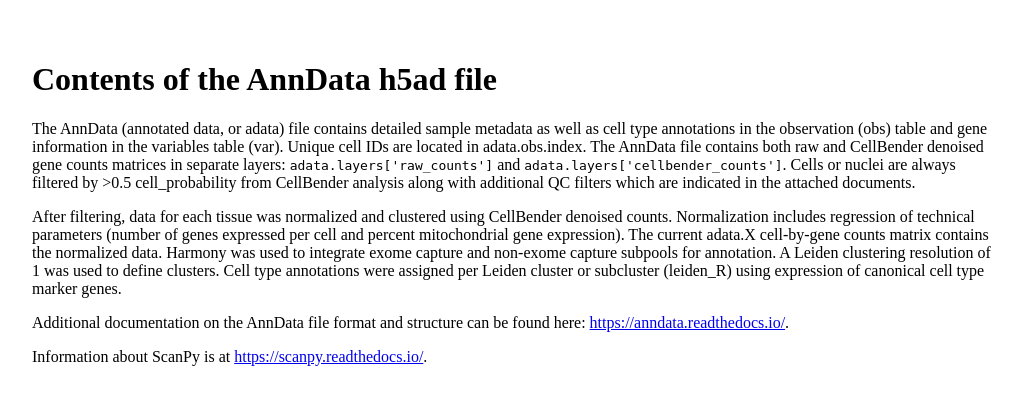
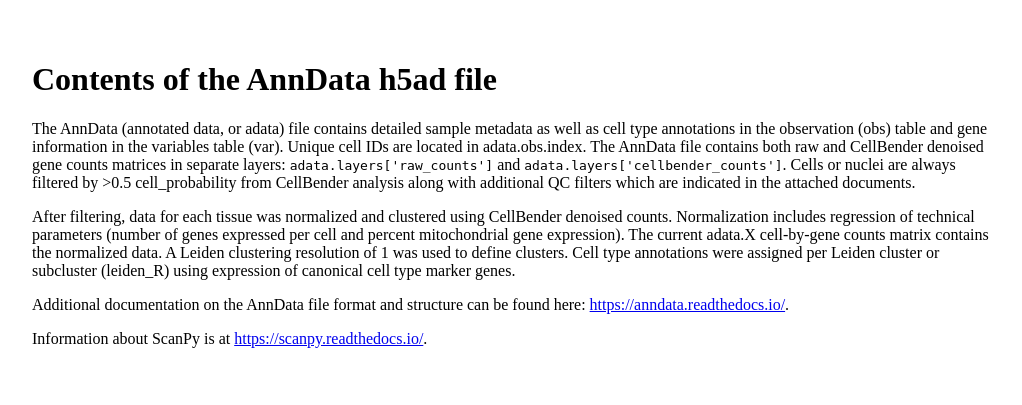
Before and after one commit to detrout/igvf_mice, a Python web app: template igvf_mice/templates/uci_lab_run_h5ad_file_specification.html in a window 1280 px wide. Shown: the top 405 px of the page, without its empty margins (128-1150 px from the left). Run offline with Jinja, Linux system fonts and the light colour scheme; the template is opened without the code that fills it, so the values that code supplies are empty.

Commit message:
Make the text about using harmony toggleable

```diff
--- a/igvf_mice/templates/uci_lab_run_h5ad_file_specification.html
+++ b/igvf_mice/templates/uci_lab_run_h5ad_file_specification.html
@@ -62,11 +62,12 @@
     regression of technical parameters (number of genes expressed per
     cell and percent mitochondrial gene expression). The current
     adata.X cell-by-gene counts matrix contains the normalized
-    data. Harmony was used to integrate exome capture and non-exome
-    capture subpools for annotation. A Leiden clustering resolution of
-    1 was used to define clusters. Cell type annotations were assigned
-    per Leiden cluster or subcluster (leiden_R) using expression of
-    canonical cell type marker genes.
+    data. {% if harmony %}Harmony was used to integrate exome capture
+    and non-exome capture subpools for annotation. {% endif %} A
+    Leiden clustering resolution of 1 was used to define
+    clusters. Cell type annotations were assigned per Leiden cluster
+    or subcluster (leiden_R) using expression of canonical cell type
+    marker genes.
   </p>
   {% if obs %}<table>
     <caption>Description of cell metadata (“obs”)</caption>
```
Also changed, not shown: generate_uci_h5ad_report.py (+9 -2 lines).
